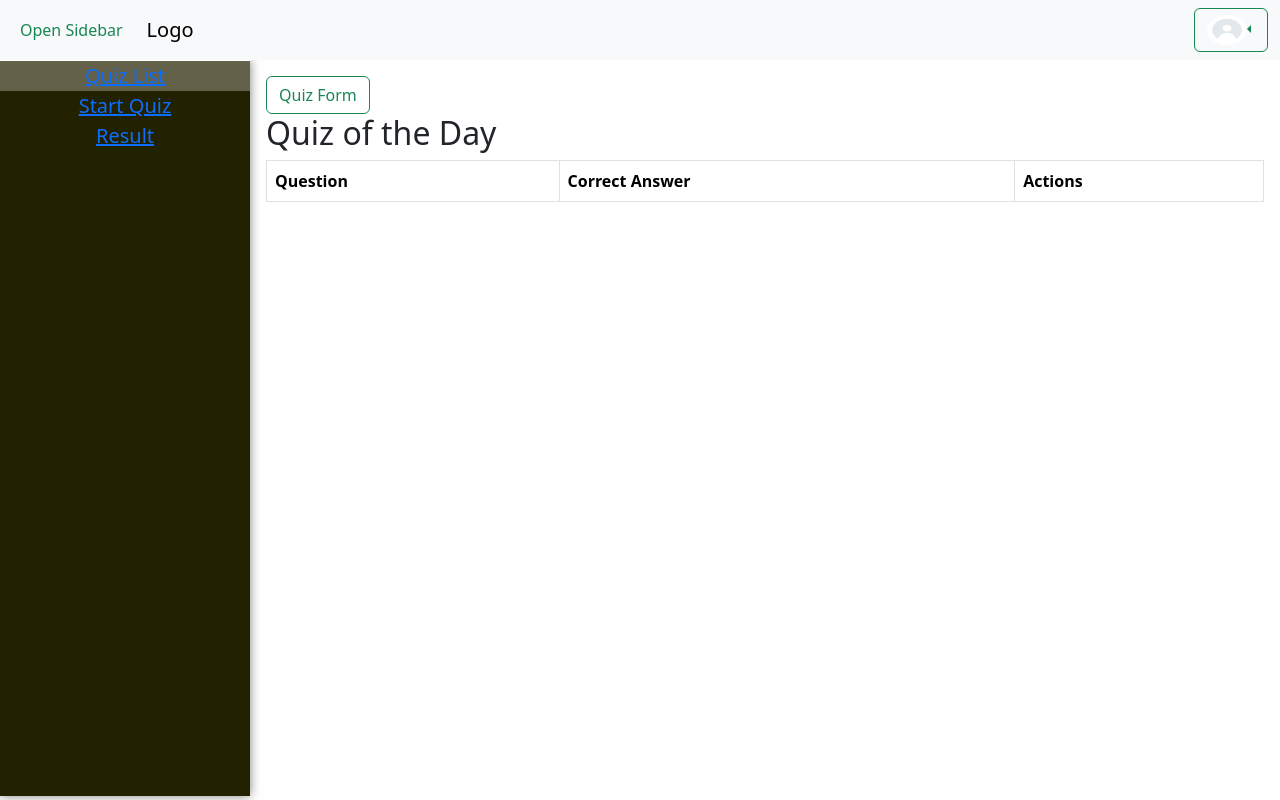
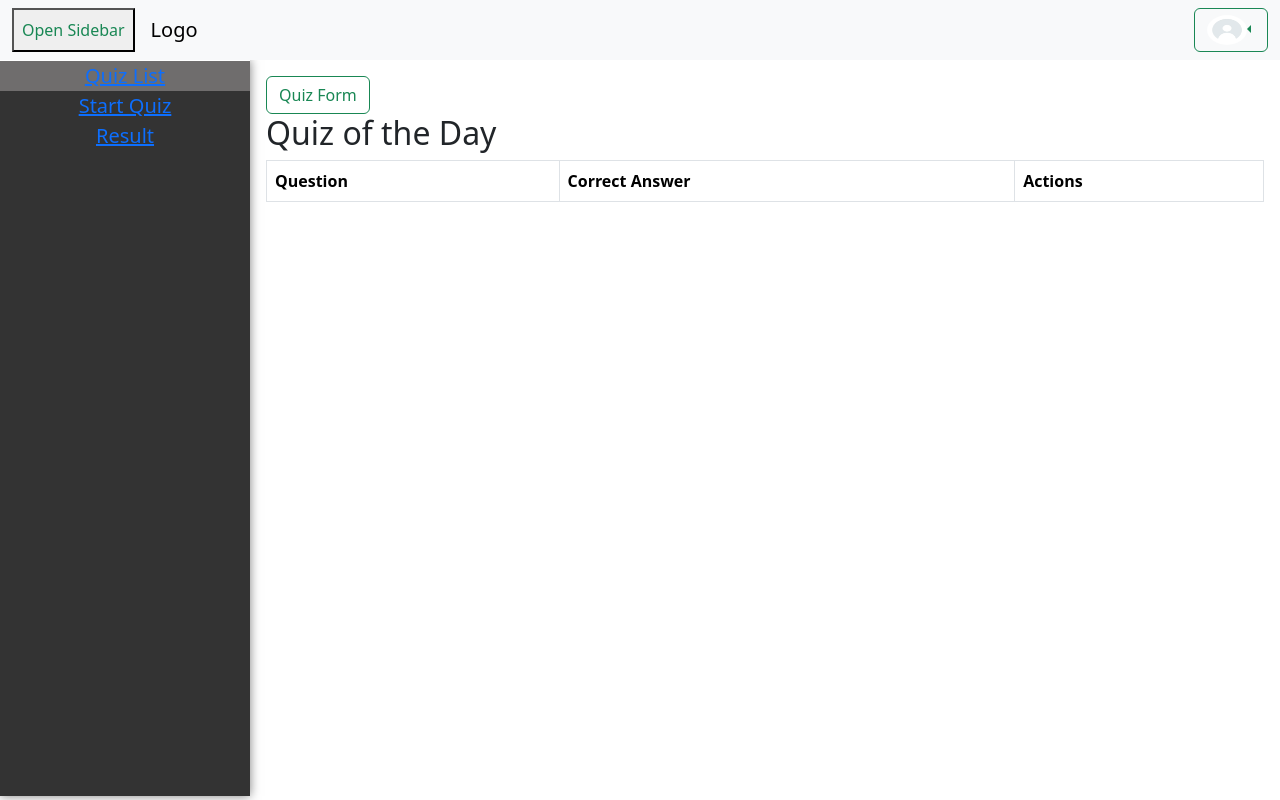
Before and after one commit to Backspacce-Technologies/quiz-app, an Angular app: page /home/add-form in a window 1280 px wide. Built offline with nearby package versions, Linux system fonts and the light colour scheme; sample sign-in values are in the browser's storage.

Commit message:
checked radio button

```diff
--- a/src/app/post-auth/header/header.component.html
+++ b/src/app/post-auth/header/header.component.html
@@ -2,9 +2,9 @@
 	<nav class="navbar navbar-expand-lg navbar-light bg-light">
 		<div class="container-fluid" >
 
-			<div class="side-nav-button p-2 me-3 text-success" (sidebarToggle)="toggleSidebar()">
+			<button class="side-nav-button p-2 me-3 text-success" (sidebarToggle)="toggleSidebar()">
 				Open Sidebar
-			</div>
+			</button>
 			<!-- <button class="openbtn"(click)="{'expanded ': !expanded}">
 				Open Sidebar
 			  </button>  -->
--- a/src/app/post-auth/header/header.component.scss
+++ b/src/app/post-auth/header/header.component.scss
@@ -0,0 +1,3 @@
+// .side-nav-button .collapsed{
+//     left: -250px;
+// }
--- a/src/app/post-auth/header/header.component.ts
+++ b/src/app/post-auth/header/header.component.ts
@@ -15,7 +15,7 @@ export class HeaderComponent {
 
 	  imgFileName:string = "/profile-avatar.png";
     @Output() sidebarToggle = new EventEmitter<void>();
-
+    isSidebarCollapsed: boolean = false;
 
 
     constructor(private formBuilder: FormBuilder, private router: Router, private route: ActivatedRoute, private authservice: AuthenticationService, private ls : LocalStorageService) {}
@@ -27,7 +27,8 @@ export class HeaderComponent {
 
 
     toggleSidebar() {
-      this.sidebarToggle.emit();
+      // this.sidebarToggle.emit();
+      this.isSidebarCollapsed = !this.isSidebarCollapsed;
     }
 
     logOut(){
--- a/src/app/post-auth/sidebar/sidebar.component.html
+++ b/src/app/post-auth/sidebar/sidebar.component.html
@@ -1,5 +1,5 @@
 
-<div  class="side-menu" id="side_nav" [style.left.px]="isSidebarCollapsed ? -250 : 0">
+<div  class="side-menu" id="side_nav" [class.collapsed]="isSidebarCollapsed">
 
     <!-- <div (sideNavStatus)="menuStatus" (ngClass)="{'nav-list-open': menuStatus}"> -->
         <div>
--- a/src/app/post-auth/sidebar/sidebar.component.scss
+++ b/src/app/post-auth/sidebar/sidebar.component.scss
@@ -2,12 +2,16 @@
     // position: absolute;
     // left: 0rem;
     width: 250px;
-        transition: width 0.3s;
+    transition: width 0.3s;
     height: calc(100vh - 4rem);
-    background-color: rgb(34, 34, 1);
     box-shadow: 0px 0px 10px rgba(0, 0, 0, 0.5);
     border-top: 1px solid white;
     color: white;
+    top: 0;
+    left: 0; /* Start with the sidebar expanded */
+    z-index: 1;
+    background-color: #333;
+    transition: left 0.3s;
     // overflow-x: hidden;
     // white-space: nowrap;
     // transition: width 250ms ease-in;
@@ -31,3 +35,6 @@
         width: 60px;
       }
 }
+    .side-menu.collapsed{
+        left: -250px;
+    }
--- a/src/app/post-auth/start-quiz/start-quiz.component.html
+++ b/src/app/post-auth/start-quiz/start-quiz.component.html
@@ -6,9 +6,10 @@
         <div class="options">
             <ol>
                 <div class="card">
-                    <li *ngFor="let option of formData[r].options; let optionIndex = index">
-                        <input type="{{ formData[r].multipleAnswers ? 'checkbox' : 'radio' }}" type="checkbox"
-                        name="options" value={{option.text}}  [checked]="isChecked(option,optionIndex)">
+                    <li *ngFor="let option of formData[r].options; let optionIndex = index"     >
+                        <input type="{{ formData[r].multipleAnswers ? 'checkbox' : 'radio' }}" type="checkbox "
+                        name="options" value={{option.text}} (checked)="saveAnswer(option)"
+                        >
 
                         {{ option.text }}
                     </li>
@@ -16,11 +17,12 @@
             </ol>
         </div>
 
-        <button [disabled]="r===0" (click)="previousQuestion(r)">Previous</button>
-        <button [disabled]="r===(formData.length-1)" (click)="nextq(r)">Next</button>
+        <button class="btn btn-primary" [disabled]="r===0" (click)="previousQuestion(r)">Previous</button>
+        <button *ngIf="r===(formData.length-1)" (click)="submitAnswer()" class="btn">Submit</button>
+        <button class="btn btn-primary" [disabled]="r===(formData.length-1)" (click)="nextq(r)">Next</button>
 
 
     </ng-container>
-    <button *ngIf="r===(formData.length-1)" (click)="submitAnswer()">Submit</button>
+
     <p>{{ resultMessage }}</p>
 </div>
--- a/src/app/post-auth/start-quiz/start-quiz.component.ts
+++ b/src/app/post-auth/start-quiz/start-quiz.component.ts
@@ -35,17 +35,7 @@ export class StartQuizComponent {
     console.log(this.formData.map(a => a.question))
     console.log(this.formData);
 
-    // const a = this.formData.map(r => r.options[0].text)
 
-    // this.route.paramMap.subscribe(params => {
-    //   const questionIndex = Number(params.get('id'));
-    //   if (!isNaN(questionIndex) && questionIndex >= 0 && questionIndex < this.question.length) {
-    //     this.currentQuestionIndex = questionIndex;
-    //   } else {
-    //     this.router.navigate(['/start-quiz', this.currentQuestionIndex]);
-    //   }
-    //   console.log("abc",this.currentQuestionIndex);
-    // })
   }
 
   getAllQuestions() {
@@ -55,19 +45,7 @@ export class StartQuizComponent {
     const getQuestions = this.formData.map(a => a.question[this.currentQuestionIndex])
     console.log(getQuestions)
   }
-  // previousQuestion() {
-  // debugger
-  //   if (this.currentQuestionIndex > 0) {
-  //     this.currentQuestionIndex--;
-  //     this.router.navigate(['/start-quiz', this.currentQuestionIndex]);
-  //   }
-  // }
-  // nextQuestion() {
-  //   if (this.currentQuestionIndex < this.questions.length - 1) {
-  //     this.currentQuestionIndex++;
-  //     this.router.navigate(['/start-quiz', this.currentQuestionIndex]);
-  //   }
-  // }
+
   isOptionSelected(questionIndex: number, optionIndex: number): boolean {
     // Check if the option is selected for the given question
     const selectedOptions = this.selectedOptions[questionIndex];
@@ -113,10 +91,7 @@ export class StartQuizComponent {
     return this.r;
   }
 
-  isChecked(option: any, optionIndex: number) {
 
-    return this.selectedAnswer.get(this.r) === option;
-  }
   submitAnswer() {
     debugger
     const storedSelectedOptions = localStorage.getItem('selectedOptions');
@@ -140,7 +115,11 @@ export class StartQuizComponent {
   private saveSelectedOptions(): void {
     localStorage.setItem('selectedOptions', JSON.stringify(this.selectedOptions));
   }
+  saveAnswer(option: string) {
 
+    return  this.question[this.r].selectedOptions = option
+
+}
 
 
   getCurrentQuestion() {
```
